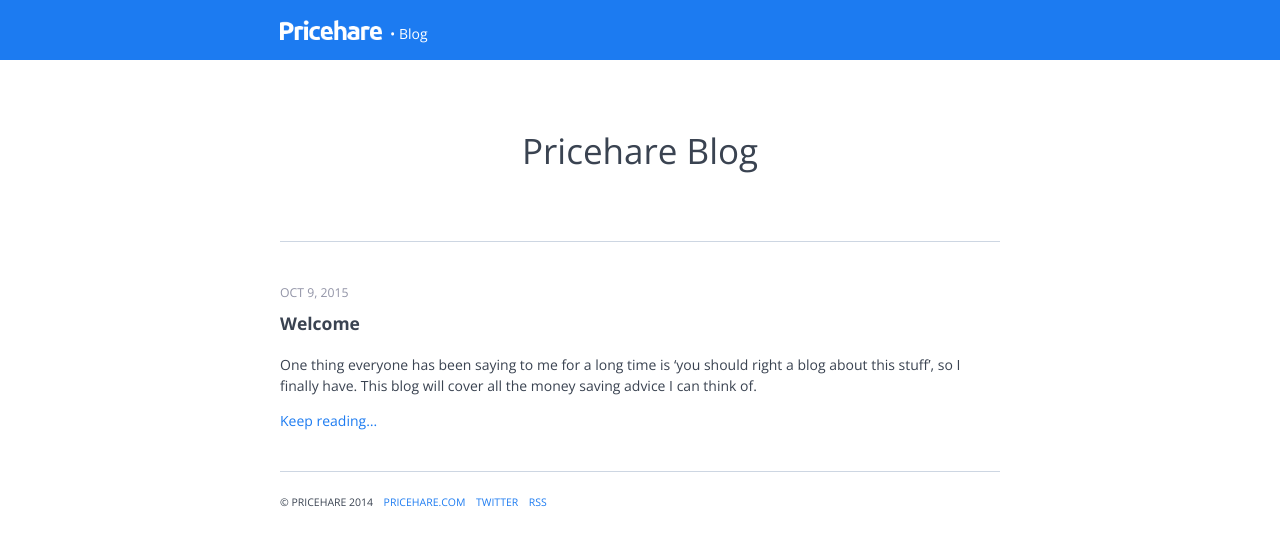
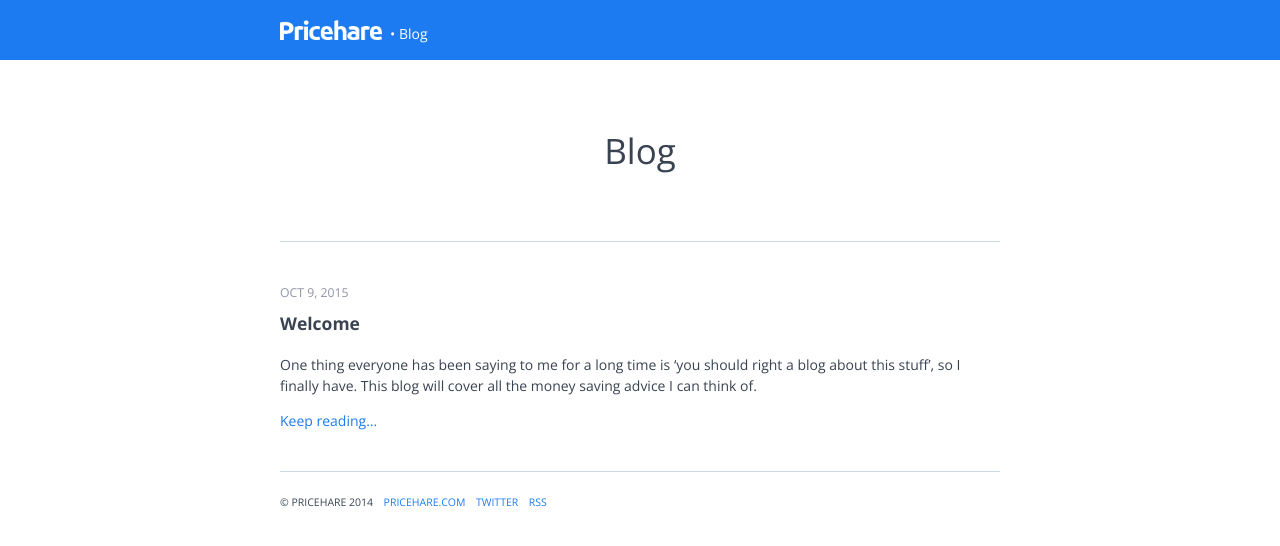
Before and after one commit to Pricehare/blog, a Jekyll site: the page built from index.html, in a window 1280 px wide. Shown: the top 546 px of the page. Built offline with Jekyll 4.4.1, drawn with Linux system fonts in a browser that asks for light colours; the list of posts is cut into pages by our own code.

Commit message:
oops header

```diff
--- a/_includes/head.html
+++ b/_includes/head.html
@@ -7,7 +7,7 @@
 	<meta name="description" content="{% if page.excerpt %}{{ page.excerpt | strip_html | strip_newlines | truncate: 160 }}{% else %}{{ site.description }}{% endif %}">
 	<link rel="shortcut icon" href="/img/favicon.ico" type="image/x-icon" />
 
-	<link href='http://fonts.googleapis.com/css?family=Open+Sans:400italic,400,700' rel='stylesheet' type='text/css'>
+	<link href='https://fonts.googleapis.com/css?family=Open+Sans:400,300,700,400italic' rel='stylesheet' type='text/css'>
 	<link rel="stylesheet" href="{{ "/css/style.css" | prepend: site.baseurl }}">
 	<link rel="canonical" href="{{ page.url | replace:'index.html','' | prepend: site.baseurl | prepend: site.url }}">
 	<link rel="alternate" type="application/rss+xml" title="{{ site.title }}" href="{{ "/feed.xml" | prepend: site.baseurl | prepend: site.url }}" />
--- a/index.html
+++ b/index.html
@@ -3,7 +3,7 @@
 ---
 
 <section class="hero">
-	<h1>Pricehare Blog</h1>
+	<h1>Blog</h1>
 </section>
 
 {% for post in paginator.posts %}
```
Also changed, not shown: 3 other files.
